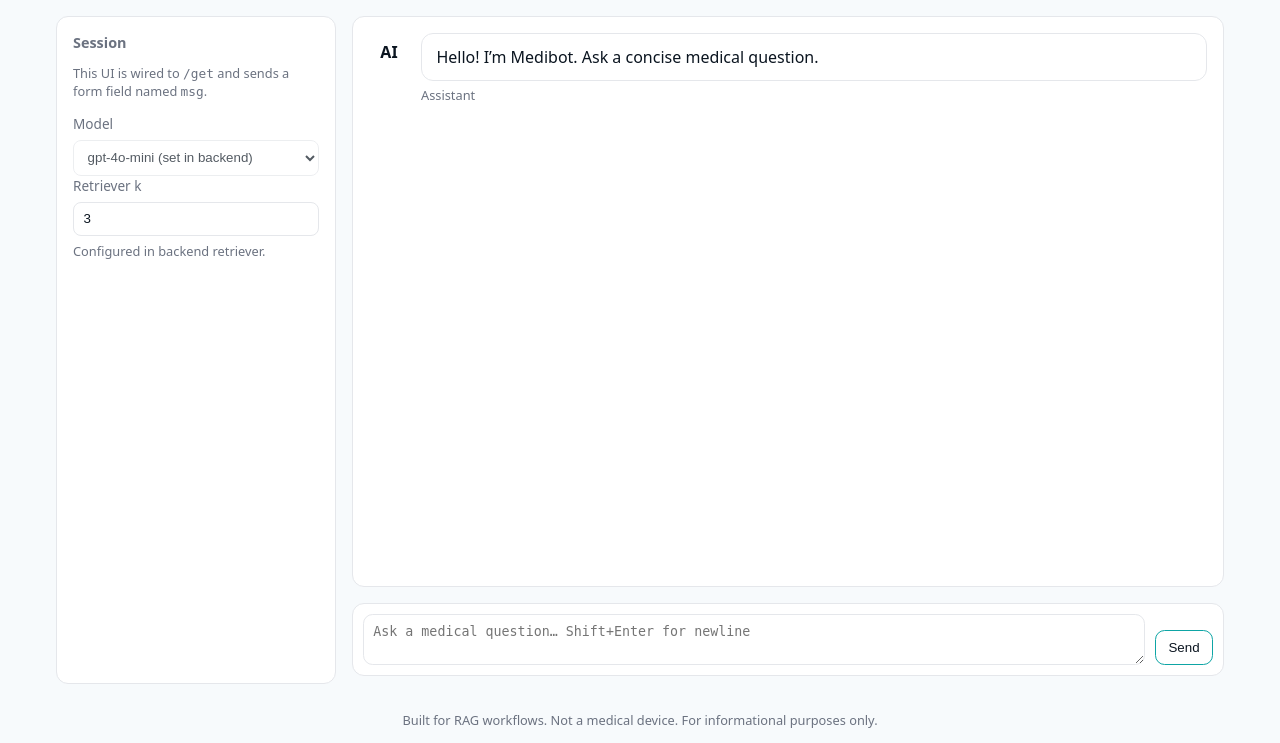
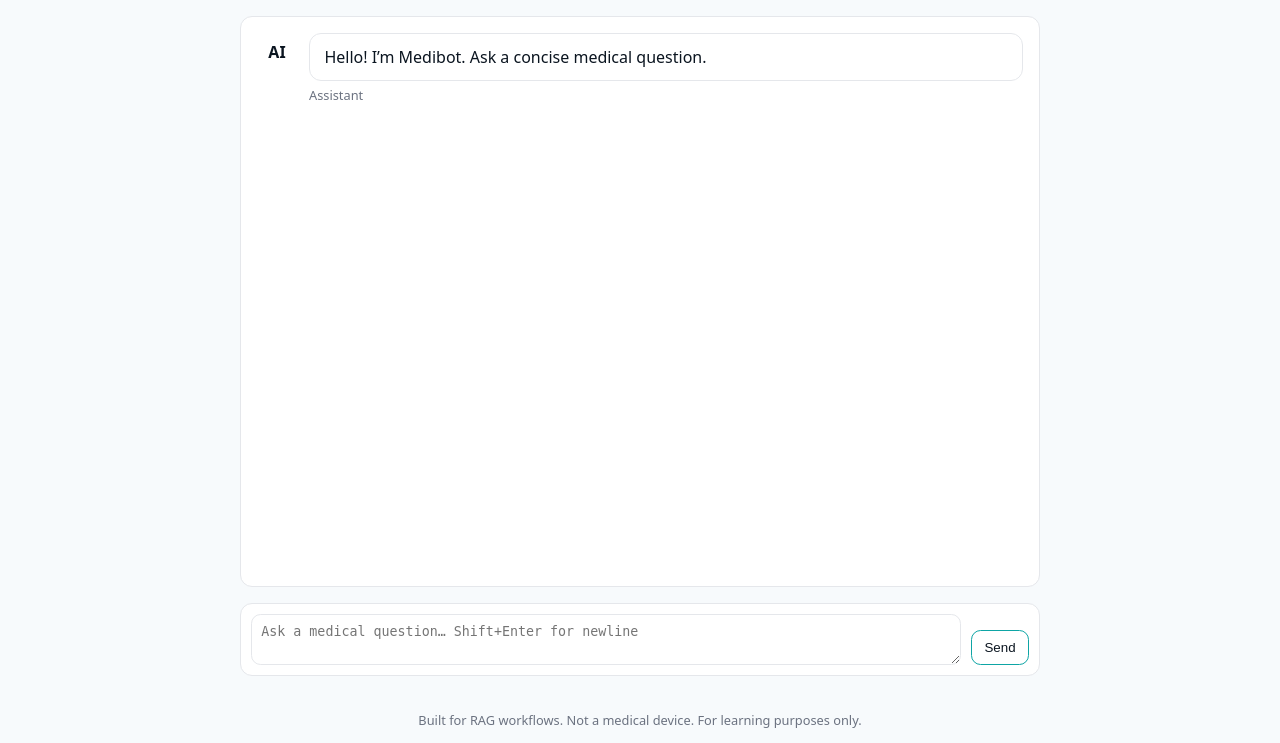
Before and after one commit to xXsheroXx/Medical-Chatbot, a Flask app: page / in a window 1280 px wide. Shown: the part 57-800 px from the top of the page. Run offline with Flask 3, Linux system fonts and the light colour scheme.

Commit message:
Optimized the frontend. Added the streaming method so the tokens are streamed to the frontend.

```diff
--- a/app.py
+++ b/app.py
@@ -1,15 +1,15 @@
-from flask import Flask, render_template, jsonify, request
+from flask import Flask, render_template, request, Response
 from src.helper import download_hugging_face_embeddings
 from langchain_pinecone import PineconeVectorStore
 from langchain_openai import ChatOpenAI
 from langchain.chains import create_retrieval_chain
 from langchain.chains.combine_documents import create_stuff_documents_chain
 from langchain_core.prompts import ChatPromptTemplate
+from langchain_core.output_parsers import StrOutputParser
+from langchain_core.runnables import RunnablePassthrough, RunnableLambda
 from dotenv import load_dotenv
-from src.prompt import *
-import os
-
-
+from src.prompt import *   # make sure system_prompt includes {context}
+import os, json
 
 app = Flask(__name__)
 
@@ -18,9 +18,8 @@ load_dotenv()
 PINECONE_API_KEY = os.getenv("PINECONE_API_KEY")
 OPENAI_API_KEY = os.getenv("OPENAI_API_KEY")
 
-os.environ["PINECONE_API_KEY"] = PINECONE_API_KEY
-os.environ["OPENAI_API_KEY"] = OPENAI_API_KEY
-
+os.environ["PINECONE_API_KEY"] = PINECONE_API_KEY or ""
+os.environ["OPENAI_API_KEY"] = OPENAI_API_KEY or ""
 
 embeddings = download_hugging_face_embeddings()
 
@@ -31,10 +30,9 @@ docsearch = PineconeVectorStore.from_existing_index(
     embedding=embeddings
 )
 
+retriever = docsearch.as_retriever(search_type="similarity", search_kwargs={"k": 3})
 
-
-retriever = docsearch.as_retriever(search_type="similarity", search_kwargs={"k":3})
-
+# ----- Non-streaming chain (kept for /get) -----
 chatModel = ChatOpenAI(model="gpt-4o-mini")
 prompt = ChatPromptTemplate.from_messages(
     [
@@ -42,26 +40,51 @@ prompt = ChatPromptTemplate.from_messages(
         ("human", "{input}"),
     ]
 )
-
-
 question_answer_chain = create_stuff_documents_chain(chatModel, prompt)
 rag_chain = create_retrieval_chain(retriever, question_answer_chain)
 
+# ----- Streaming chain (for /stream) -----
+# Format docs into a single context string
+def format_docs(docs):
+    return "\n\n".join(d.page_content for d in docs)
+
+stream_llm = ChatOpenAI(model="gpt-4o-mini", streaming=True)
+
+stream_chain = (
+    {
+        "context": retriever | RunnableLambda(format_docs),
+        "input": RunnablePassthrough(),
+    }
+    | prompt
+    | stream_llm
+    | StrOutputParser()   # ensures text chunks
+)
 
 @app.route("/")
 def index():
     return render_template('chat.html')
 
-
 @app.route("/get", methods=["GET", "POST"])
 def chat():
     msg = request.form["msg"]
-    input = msg
-    print(input)
-    response = rag_chain.invoke({"input":msg})
-    print("Response : ", response["answer"])
+    response = rag_chain.invoke({"input": msg})
     return str(response["answer"])
 
+# NEW: SSE streaming endpoint
+@app.route("/stream", methods=["GET"])
+def stream():
+    q = request.args.get("msg", "").strip()
+    if not q:
+        return Response("Missing msg", status=400)
+
+    def gen():
+        # optional retry hint for EventSource
+        yield "retry: 1000\n\n"
+        for token in stream_chain.stream(q):
+            yield f"data: {json.dumps({'token': token})}\n\n"
+        yield "data: {\"done\": true}\n\n"
+
+    return Response(gen(), mimetype="text/event-stream")
 
 if __name__ == '__main__':
     app.run(host="0.0.0.0", port=8080, debug=True)
--- a/static/style.css
+++ b/static/style.css
@@ -29,3 +29,16 @@ main{display:grid;grid-template-columns:280px 1fr;gap:1rem;max-width:1200px;marg
 .spinner{width:16px;height:16px;border:2px solid var(--muted);border-top-color:var(--accent);border-radius:50%;animation:spin 1s linear infinite}
 @keyframes spin{to{transform:rotate(360deg)}}
 footer{display:flex;justify-content:center;color:var(--muted);padding:.8rem;font-size:.8rem}
+
+/* === Full-width Chat Layout (added) === */
+.chat.full {
+  width: 100%;
+  max-width: 800px;
+  margin: 0 auto;
+}
+
+main {
+  display: flex;
+  justify-content: center;
+  padding: 1rem;
+}
--- a/templates/chat.html
+++ b/templates/chat.html
@@ -14,25 +14,8 @@
   </header>
 
   <main>
-    <!-- Sidebar (optional notes) -->
-    <aside class="sidebar">
-      <h2>Session</h2>
-      <p class="help">This UI is wired to <code>/get</code> and sends a form field named <code>msg</code>.</p>
-      <div class="row">
-        <label>Model</label>
-        <select disabled>
-          <option selected>gpt-4o-mini (set in backend)</option>
-        </select>
-      </div>
-      <div class="row">
-        <label>Retriever k</label>
-        <input disabled value="3" />
-        <div class="help">Configured in backend retriever.</div>
-      </div>
-    </aside>
-
-    <!-- Chat area -->
-    <section class="chat">
+    <!-- Chat area only -->
+    <section class="chat full">
       <div id="messages" class="messages" aria-live="polite"></div>
 
       <div class="composer">
@@ -46,7 +29,7 @@
   </main>
 
   <footer>
-    <span>Built for RAG workflows. Not a medical device. For informational purposes only.</span>
+    <span>Built for RAG workflows. Not a medical device. For learning purposes only.</span>
   </footer>
 
   <script>
@@ -77,6 +60,7 @@
       row.appendChild(col);
       messagesEl.appendChild(row);
       messagesEl.scrollTop = messagesEl.scrollHeight;
+      return p; // return the text container for streaming
     }
 
     function setBusy(b){
@@ -85,29 +69,53 @@
       inputEl.disabled = b; sendBtn.disabled = b;
     }
 
+    // === New: Typewriter animation for initial message ===
+    async function typeAnimated(text, delay=30){
+      const p = addMessage('assistant', '');
+      for (let i = 0; i < text.length; i++) {
+        p.textContent += text[i];
+        await new Promise(r => setTimeout(r, delay));
+        messagesEl.scrollTop = messagesEl.scrollHeight;
+      }
+    }
+
     async function send(){
       const text = inputEl.value.trim();
       if(!text) return;
       addMessage('user', text);
+
+      // Create assistant bubble for streaming
+      const p = addMessage('assistant', '');
       inputEl.value = '';
       setBusy(true);
+
       try{
-        // IMPORTANT: backend expects form data with key "msg"
-        const fd = new FormData();
-        fd.append('msg', text);
+        const url = `/stream?` + new URLSearchParams({ msg: text }).toString();
+        const es = new EventSource(url);
 
-        const res = await fetch('/get', { method:'POST', body: fd });
-        if(!res.ok){
-          const msg = await res.text();
-          throw new Error(msg || `HTTP ${res.status}`);
-        }
-        // Backend returns plain text (answer string)
-        const answer = await res.text();
-        addMessage('assistant', answer || '(No answer)');
+        es.onmessage = (evt) => {
+          try{
+            const data = JSON.parse(evt.data);
+            if (data.done) {
+              es.close();
+              setBusy(false);
+              return;
+            }
+            if (data.token) {
+              p.textContent += data.token;
+              messagesEl.scrollTop = messagesEl.scrollHeight;
+            }
+          }catch(e){}
+        };
+
+        es.onerror = () => {
+          es.close();
+          setBusy(false);
+          if (!p.textContent) p.textContent = 'Error: streaming failed.';
+        };
       }catch(err){
-        addMessage('assistant', `Error: ${err.message}`);
-      }finally{
         setBusy(false);
+        p.textContent = `Error: ${err.message}`;
       }
     }
 
@@ -116,8 +124,10 @@
       if(e.key === 'Enter' && !e.shiftKey){ e.preventDefault(); send(); }
     });
 
-    // Welcome
-    addMessage('assistant', 'Hello! I’m Medibot. Ask a concise medical question.');
+    // === Call typewriter animation on load ===
+    window.addEventListener('DOMContentLoaded', () => {
+      typeAnimated("Hello! I’m Medibot. Ask a concise medical question.");
+    });
   </script>
 </body>
 </html>
```
